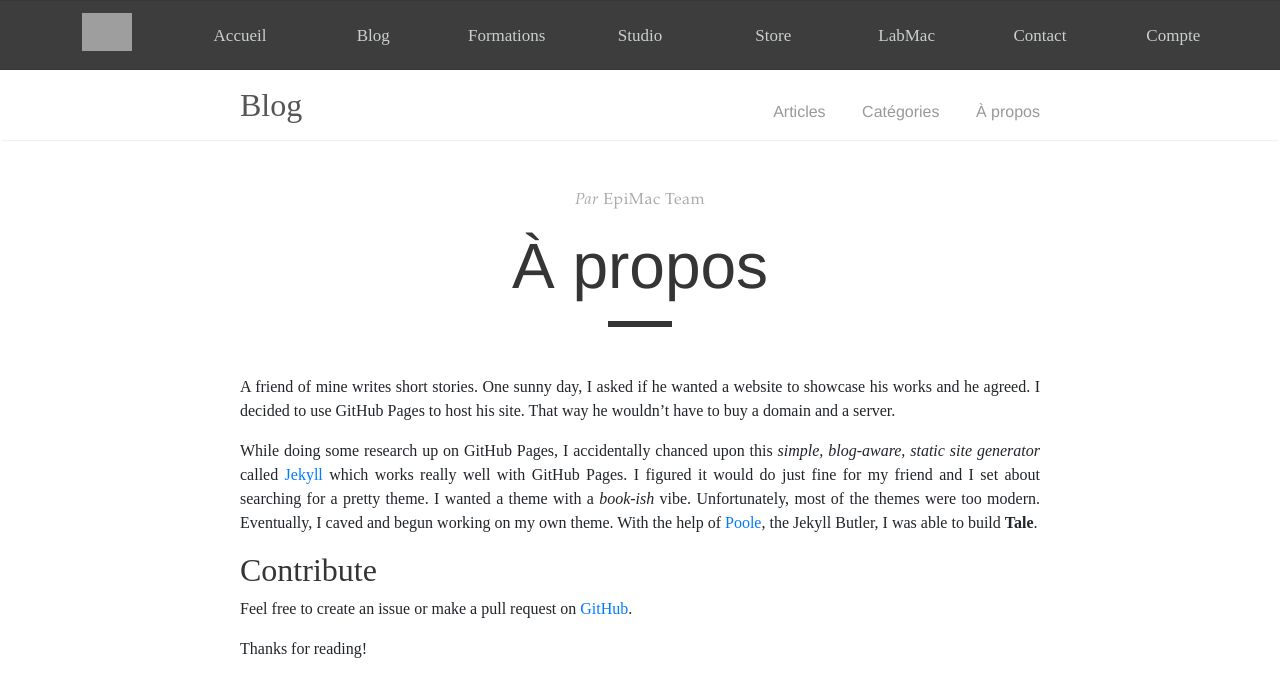
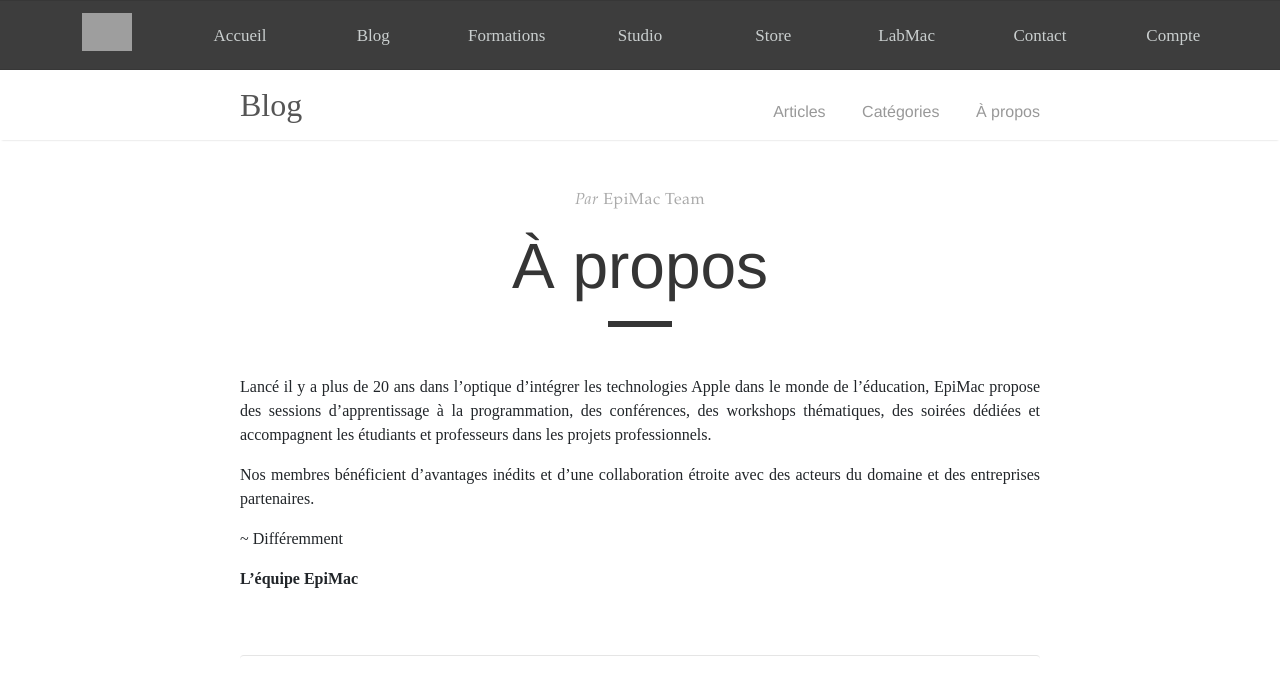
Before and after one commit to EpiMac/Blog, a Jekyll site: the page built from _pages/about.md, in a window 1280 px wide, cut to the strip 0-692 px from the top of the page. Built offline with Jekyll 4.4.1, drawn with Linux system fonts in a browser that asks for light colours; nearby versions of some CDN libraries; some web fonts are replaced; library files that are not in the unit come from our copies; comment, search, counter and statistics services are not loaded; some of the changed text lies outside the part shown; grey boxes are pictures that could not be loaded.

```diff
--- a/_includes/footer.html
+++ b/_includes/footer.html
@@ -1,9 +1,3 @@
-<footer>
-  <span>
-    &copy; <time datetime="{{ site.time }}">{{ site.time | date: '%Y' }}</time> {{ site.author.name }}. Made with Jekyll using the <a href="https://github.com/chesterhow/tale/">Tale</a> theme.
-  </span>
-</footer>
-
 <!-- EpiMac Website footer -->
 <div class="bloc bgc-dark-lava d-bloc" id="bloc-32">
 	<div class="container bloc-md">
@@ -13,7 +7,7 @@
 					<div class="col-lg-3">
 						<h6 class="mg-sm tc-light-gray">
 							<br>
-						</h6><img src="../img/lazyload-ph.png" data-src="../img/epimac_logo.png" class="img-fluid img-24205-style mx-auto d-block lazyload" alt="Blanc" />
+						</h6><img src="../img/lazyload-ph.png" data-src="https://www.epimac.org/img/Blanc.png" class="img-fluid img-24205-style mx-auto d-block lazyload" alt="Blanc" />
 					</div>
 					<div class="col-lg-7">
 						<h6 class="mg-sm tc-light-gray">
--- a/_pages/about.md
+++ b/_pages/about.md
@@ -5,11 +5,10 @@ author: "EpiMac Team"
 permalink: /about/
 ---
 
-A friend of mine writes short stories. One sunny day, I asked if he wanted a website to showcase his works and he agreed. I decided to use GitHub Pages to host his site. That way he wouldn't have to buy a domain and a server.
+Lancé il y a plus de 20 ans dans l’optique d’intégrer les technologies Apple dans le monde de l’éducation, EpiMac propose des sessions d’apprentissage à la programmation, des conférences, des workshops thématiques, des soirées dédiées et accompagnent les étudiants et professeurs dans les projets professionnels.
 
-While doing some research up on GitHub Pages, I accidentally chanced upon this _simple, blog-aware, static site generator_ called [Jekyll](https://jekyllrb.com/) which works really well with GitHub Pages. I figured it would do just fine for my friend and I set about searching for a pretty theme. I wanted a theme with a _book-ish_ vibe. Unfortunately, most of the themes were too modern. Eventually, I caved and begun working on my own theme. With the help of [Poole](https://github.com/poole/poole), the Jekyll Butler, I was able to build **Tale**.
+Nos membres bénéficient d’avantages inédits et d’une collaboration étroite avec des acteurs du domaine et des entreprises partenaires.
 
-## Contribute
-Feel free to create an issue or make a pull request on [GitHub](https://github.com/chesterhow/tale).
+~ Différemment
 
-Thanks for reading!
+**L'équipe EpiMac**
```
Also changed, not shown: _includes/disqus_comments.html (+7 -1 lines).
